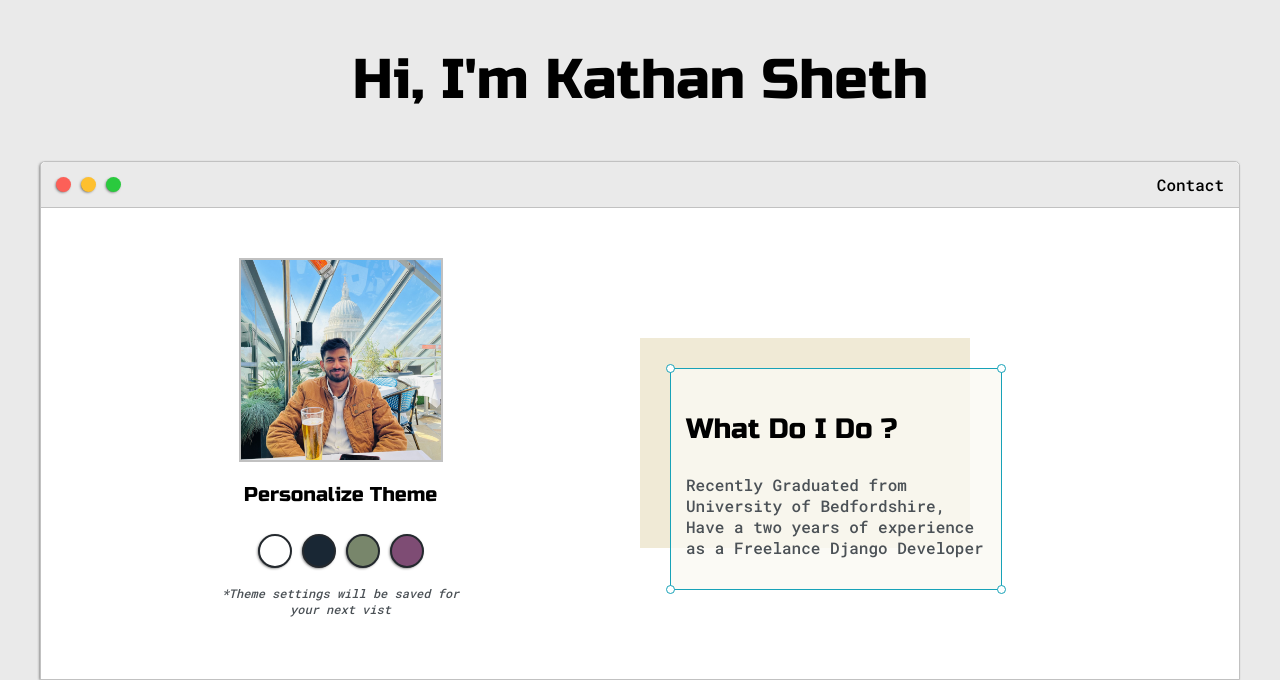
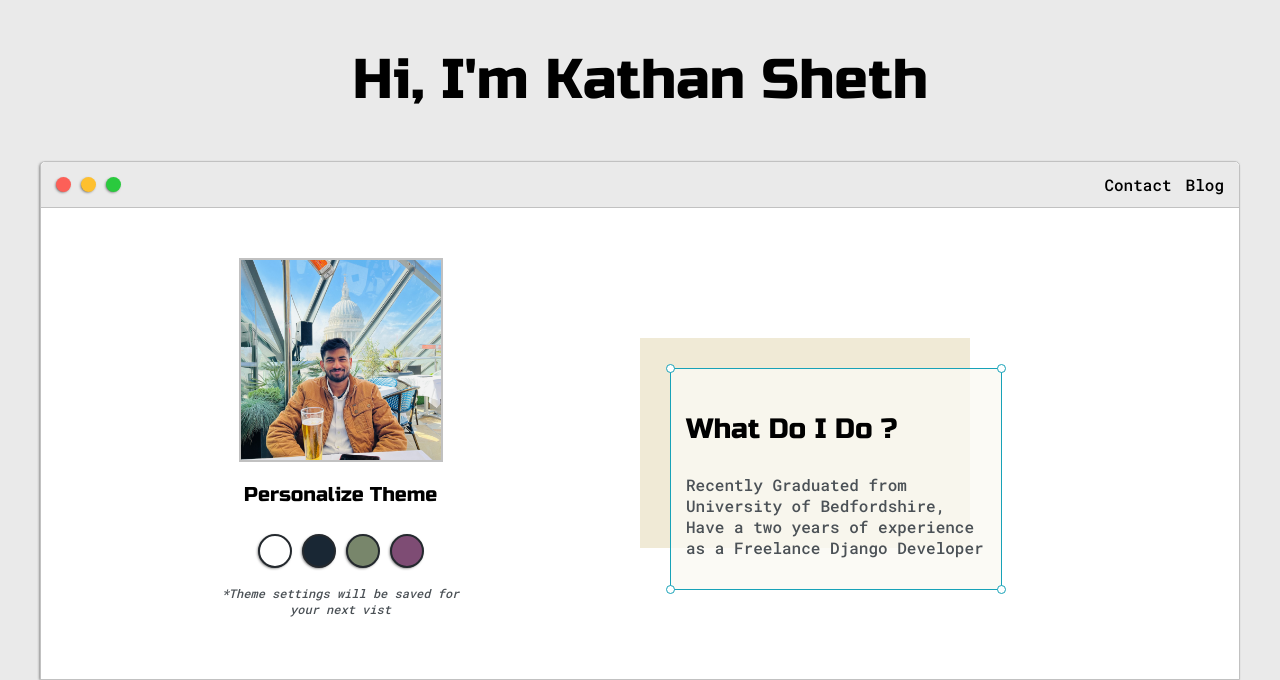
Before and after one commit to Kathan1999/Portfolio, a Django app: page / in a window 1280 px wide. Shown: the top 680 px of the page. Run offline with Django 5.2, Linux system fonts and the light colour scheme; data comes from the database, SQL or seed files in the repository.

Commit message:
new list has been added

```diff
--- a/Home/templates/index.html
+++ b/Home/templates/index.html
@@ -37,6 +37,7 @@
 
 					<ul id="navigation">
 						<li><a href="index.html#contact">Contact</a></li>
+						<li><a href="/">Blog</a></li>
 
 					</ul>
 				</div>
```
